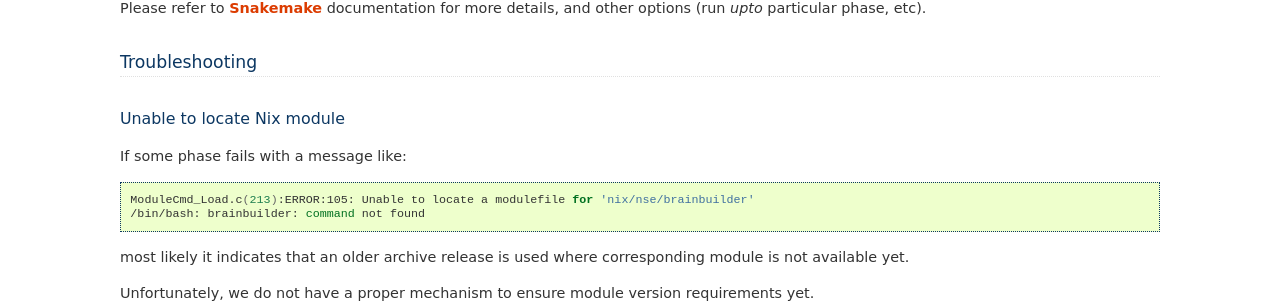
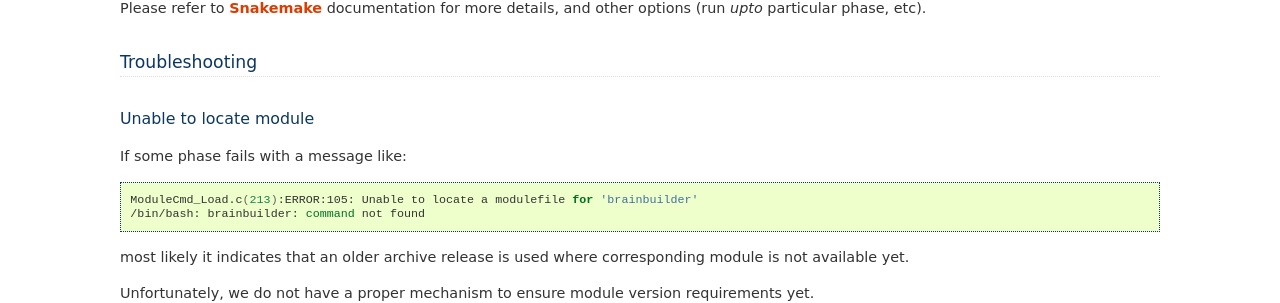
Before and after one commit to BlueBrain/circuit-build, a Sphinx documentation site: the page built from doc/source/faq.rst, in a window 1280 px wide and 900 px high, scrolled down 1334 px. Shown: the part 151-454 px from the top of the window. Built offline with Sphinx 7.4.7, drawn with Linux system fonts in a browser that asks for light colours.

Commit message:
Migrating to Spack-based modules
Change-Id: I8ea9358576d9e2ed46a326c3315124d5bb9fbc85

```diff
--- a/doc/source/faq.rst
+++ b/doc/source/faq.rst
@@ -87,14 +87,14 @@ Please refer to `Snakemake <http://snakemake.readthedocs.io/en/stable/index.html
 Troubleshooting
 ---------------
 
-Unable to locate Nix module
-~~~~~~~~~~~~~~~~~~~~~~~~~~~
+Unable to locate module
+~~~~~~~~~~~~~~~~~~~~~~~
 
 If some phase fails with a message like:
 
 .. code-block:: bash
 
-    ModuleCmd_Load.c(213):ERROR:105: Unable to locate a modulefile for 'nix/nse/brainbuilder'
+    ModuleCmd_Load.c(213):ERROR:105: Unable to locate a modulefile for 'brainbuilder'
     /bin/bash: brainbuilder: command not found
 
 most likely it indicates that an older archive release is used where corresponding module is not available yet.
```
Also changed, not shown: 2 other files.
